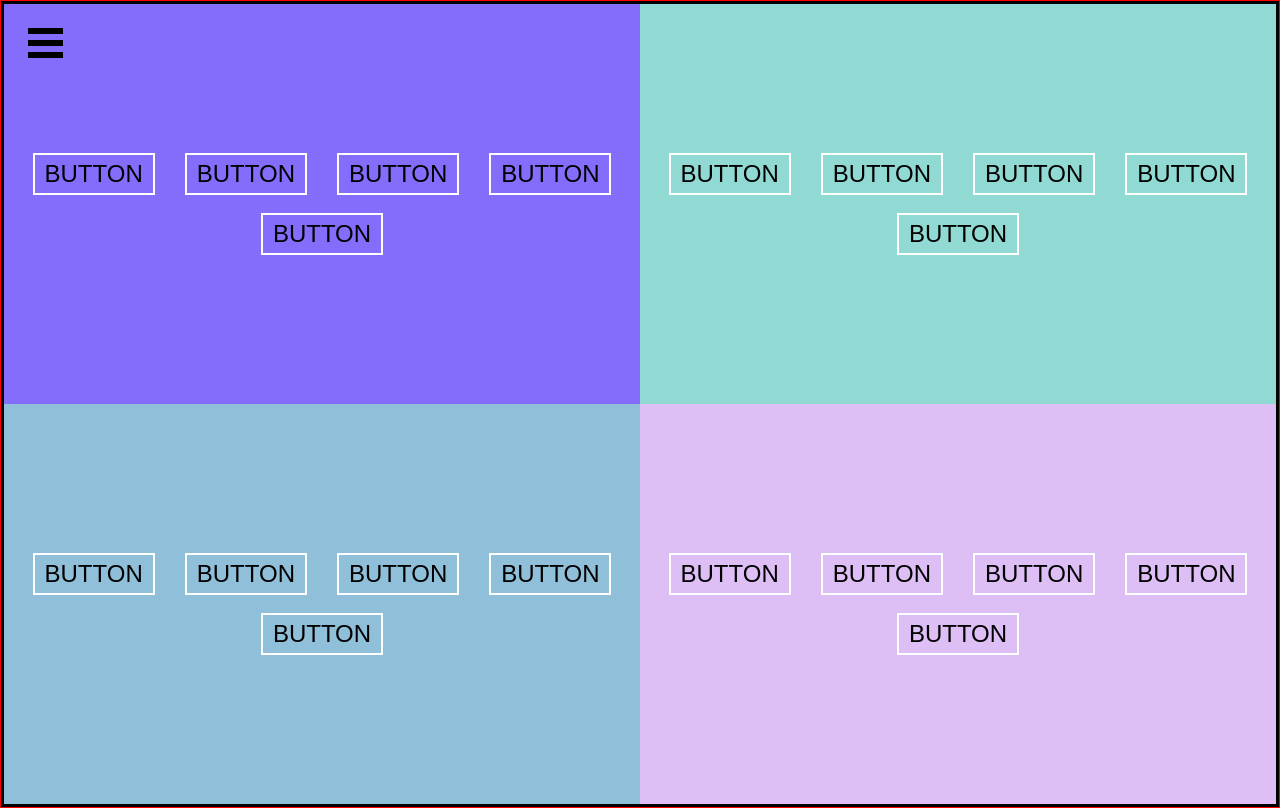
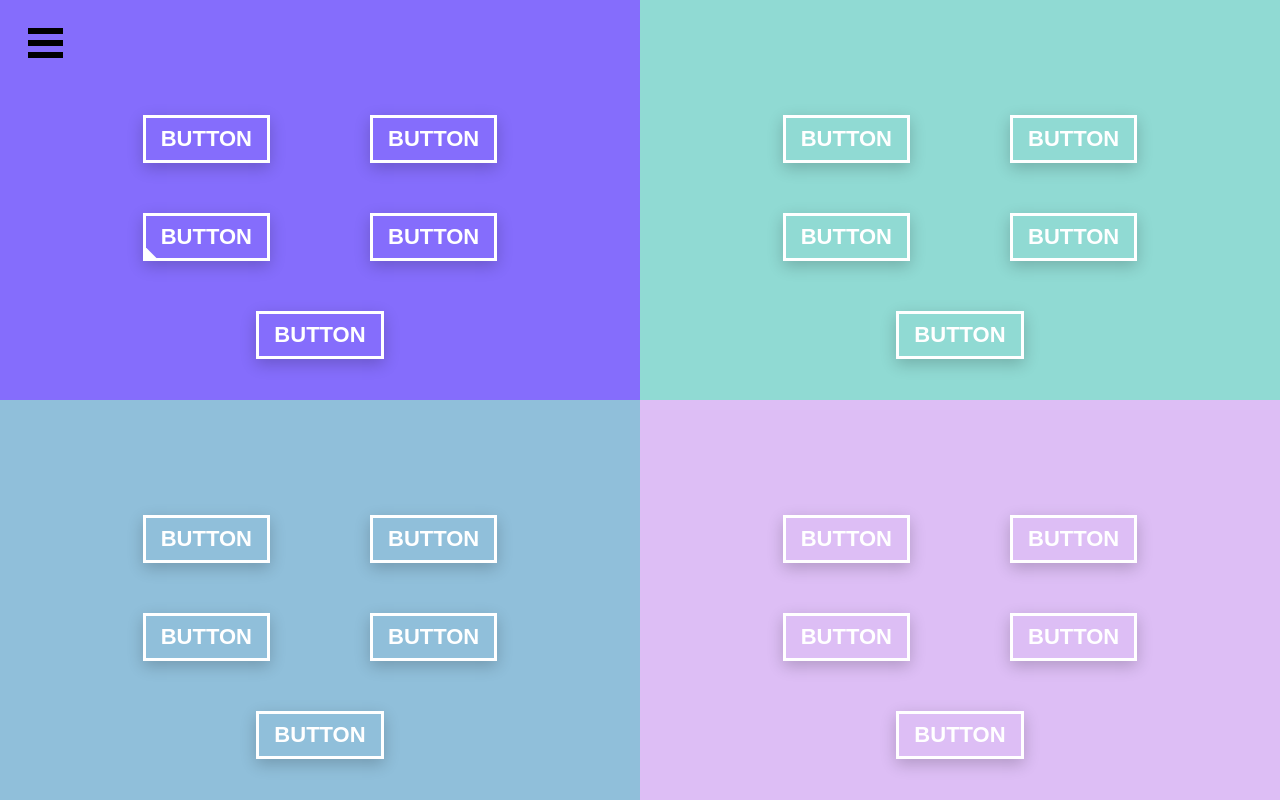
Before and after one commit to Stygain/push-buttons, a React (Create React App) app: page / in a window 1280 px wide. Built offline with nearby package versions, Linux system fonts and the light colour scheme.

Commit message:
Added in more buttons.

```diff
--- a/src/App.js
+++ b/src/App.js
@@ -7,6 +7,8 @@ import Menu from './Menu.js';
 import ButtonContainer from './ButtonContainer.js';
 
 import HoverFill from './Buttons/HoverFill.js';
+import HoverFillVert from './Buttons/HoverFillVert.js';
+import HoverFillDiag from './Buttons/HoverFillDiag.js';
 
 
 const PageStructure = [
@@ -14,8 +16,8 @@ const PageStructure = [
     backgroundColor: "rgb(133, 109, 252)",
     buttons: [
       <HoverFill />,
-      <HoverFill />,
-      <HoverFill />,
+      <HoverFillVert />,
+      <HoverFillDiag />,
       <HoverFill />,
       <HoverFill />,
     ]
@@ -24,7 +26,7 @@ const PageStructure = [
     backgroundColor: "rgb(144, 218, 211)",
     buttons: [
       <HoverFill />,
-      <HoverFill />,
+      <HoverFillVert />,
       <HoverFill />,
       <HoverFill />,
       <HoverFill />,
@@ -34,7 +36,7 @@ const PageStructure = [
     backgroundColor: "rgb(144, 191, 218)",
     buttons: [
       <HoverFill />,
-      <HoverFill />,
+      <HoverFillVert />,
       <HoverFill />,
       <HoverFill />,
       <HoverFill />,
@@ -44,7 +46,7 @@ const PageStructure = [
     backgroundColor: "rgb(221, 190, 245)",
     buttons: [
       <HoverFill />,
-      <HoverFill />,
+      <HoverFillVert />,
       <HoverFill />,
       <HoverFill />,
       <HoverFill />,
@@ -56,10 +58,10 @@ function App() {
   const [clicked, setClicked] = useState(false);
 
   const styling = css`
-    border: 1px solid red;
+    ${'' /* border: 1px solid red; */}
 
     .master-container {
-      border: 3px solid black;
+      ${'' /* border: 3px solid black; */}
 
       display: flex;
       flex-direction: row;
--- a/src/ButtonContainer.js
+++ b/src/ButtonContainer.js
@@ -1,7 +1,5 @@
 /** @jsx jsx */
 import { jsx, css } from '@emotion/core';
-
-import HoverFill from './Buttons/HoverFill.js';
 
 
 function ButtonContainer(props) {
@@ -24,7 +22,7 @@ function ButtonContainer(props) {
     .smaller-container {
       ${'' /* border: 1px solid blue; */}
 
-      height: 30%;
+      height: 55%;
 
       display: flex;
       flex-direction: row;
--- a/src/Buttons/HoverFill.js
+++ b/src/Buttons/HoverFill.js
@@ -7,23 +7,29 @@ function HoverFill(props) {
     ${'' /* border: 1px solid red; */}
 
     button {
-      padding: 5px 10px;
-      margin: 0px 15px;
+      padding: 8px 15px;
+      margin: 25px 50px;
 
       cursor: pointer;
 
       text-transform: uppercase;
-      font-size: 24px;
+      font-size: 22px;
+      font-weight: 700;
       user-select: none;
+      color: rgb(255, 255, 255);
 
-      border: 2px solid rgb(255, 255, 255);
+      border: 3px solid rgb(255, 255, 255);
       background: rgba(255, 255, 255, 0);
+      background: ${props.bgColor};
+      box-shadow: 0 5px 15px rgba(0, 0, 0, 0.20);
 
-      transition: background 0.3s ease;
+      transition: background 0.3s ease,
+                  color 0.3s ease;
     }
 
     button:hover {
       background: rgba(255, 255, 255, 1);
+      color: rgb(0, 0, 0);
     }
   `;
 
--- /dev/null
+++ b/src/Buttons/HoverFillDiag.js
@@ -0,0 +1,79 @@
+/** @jsx jsx */
+import { jsx, css } from '@emotion/core';
+
+
+function HoverFillDiag(props) {
+  const styling = css`
+    ${'' /* border: 1px solid red; */}
+
+    button {
+      outline: none;
+
+      display: block;
+      padding: 8px 15px;
+      margin: 25px 50px;
+
+      position: relative;
+
+      text-align: center;
+      text-transform: uppercase;
+      user-select: none;
+      font-weight: 700;
+      font-size: 22px;
+      color: rgb(255, 255, 255);
+
+
+      border: 3px solid rgb(255, 255, 255);
+      background-color: rgba(6, 66, 111, 0);
+      overflow: hidden;
+
+      cursor: pointer;
+
+      transition: color 0.3s ease-in-out;
+
+      box-shadow: 0 5px 15px rgba(0, 0, 0, 0.20);
+    }
+
+    button span {
+      position: relative;
+      z-index: 1;
+    }
+
+    button:after {
+      content: "";
+
+      position: absolute;
+      left: 0;
+      top: 0;
+      height: 260%;
+      width: 140%;
+
+      background: rgb(255, 255, 255);
+
+      transition: all .3s ease-in-out;
+
+      transform: translateX(-98%) translateY(-25%) rotate(45deg);
+    }
+
+    button:hover {
+      color: rgb(0, 0, 0);
+    }
+
+    button:hover:after {
+      height: 300%;
+      transform: translateX(-9%) translateY(-25%) rotate(45deg);
+    }
+  `;
+
+  return (
+    <div css={styling}>
+      <button>
+        <span>
+          Button
+        </span>
+      </button>
+  	</div>
+  );
+}
+
+export default HoverFillDiag;
--- /dev/null
+++ b/src/Buttons/HoverFillVert.js
@@ -0,0 +1,76 @@
+/** @jsx jsx */
+import { jsx, css } from '@emotion/core';
+
+
+function HoverFillVert(props) {
+  const styling = css`
+    ${'' /* border: 1px solid red; */}
+
+    button {
+      outline: none;
+
+      display: block;
+      padding: 8px 15px;
+      margin: 25px 50px;
+
+      position: relative;
+
+      text-align: center;
+      text-transform: uppercase;
+      user-select: none;
+      font-weight: 700;
+      font-size: 22px;
+      color: rgb(255, 255, 255);
+
+
+      border: 3px solid rgb(255, 255, 255);
+      background-color: rgba(6, 66, 111, 0);
+      overflow: hidden;
+
+      cursor: pointer;
+
+      transition: color 0.3s ease-in-out;
+
+      box-shadow: 0 5px 15px rgba(0, 0, 0, 0.20);
+    }
+
+    button span {
+      position: relative;
+      z-index: 1;
+    }
+
+    button:after {
+      content: "";
+
+      position: absolute;
+      left: 0;
+      bottom: 0;
+      height: 0%;
+      width: 100%;
+
+      background: rgb(255, 255, 255);
+
+      transition: all .3s ease-in-out;
+    }
+
+    button:hover {
+      color: rgb(0, 0, 0);
+    }
+
+    button:hover:after {
+      height: 100%;
+    }
+  `;
+
+  return (
+    <div css={styling}>
+      <button>
+        <span>
+          Button
+        </span>
+      </button>
+  	</div>
+  );
+}
+
+export default HoverFillVert;
```
